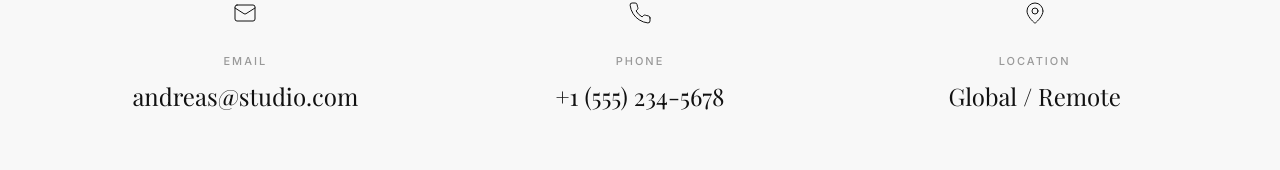
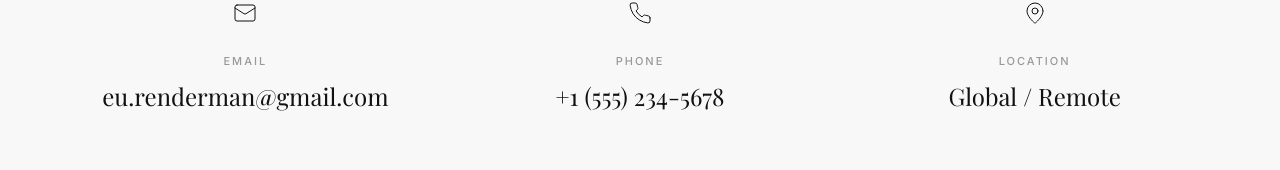
Before and after one commit to eurenderman-creator/Portfolio, a React (Vite) app: page / in a window 1280 px wide. Shown: the part 8904-9074 px from the top of the page. Built offline with nearby package versions, Linux system fonts and the light colour scheme; a web font is replaced by a local one.

Commit message:
update email

```diff
--- a/src/data.ts
+++ b/src/data.ts
@@ -217,7 +217,7 @@ export const freeMusicData = {
 // ============================================
 export const contactData = {
   heading: "LET'S BUILD SOMETHING.",
-  email: "andreas@studio.com",
+  email: "eu.renderman@gmail.com",
   phone: "+1 (555) 234-5678",
   location: "Global / Remote",
   availability: "Currently accepting projects for Q3 2025",
```
